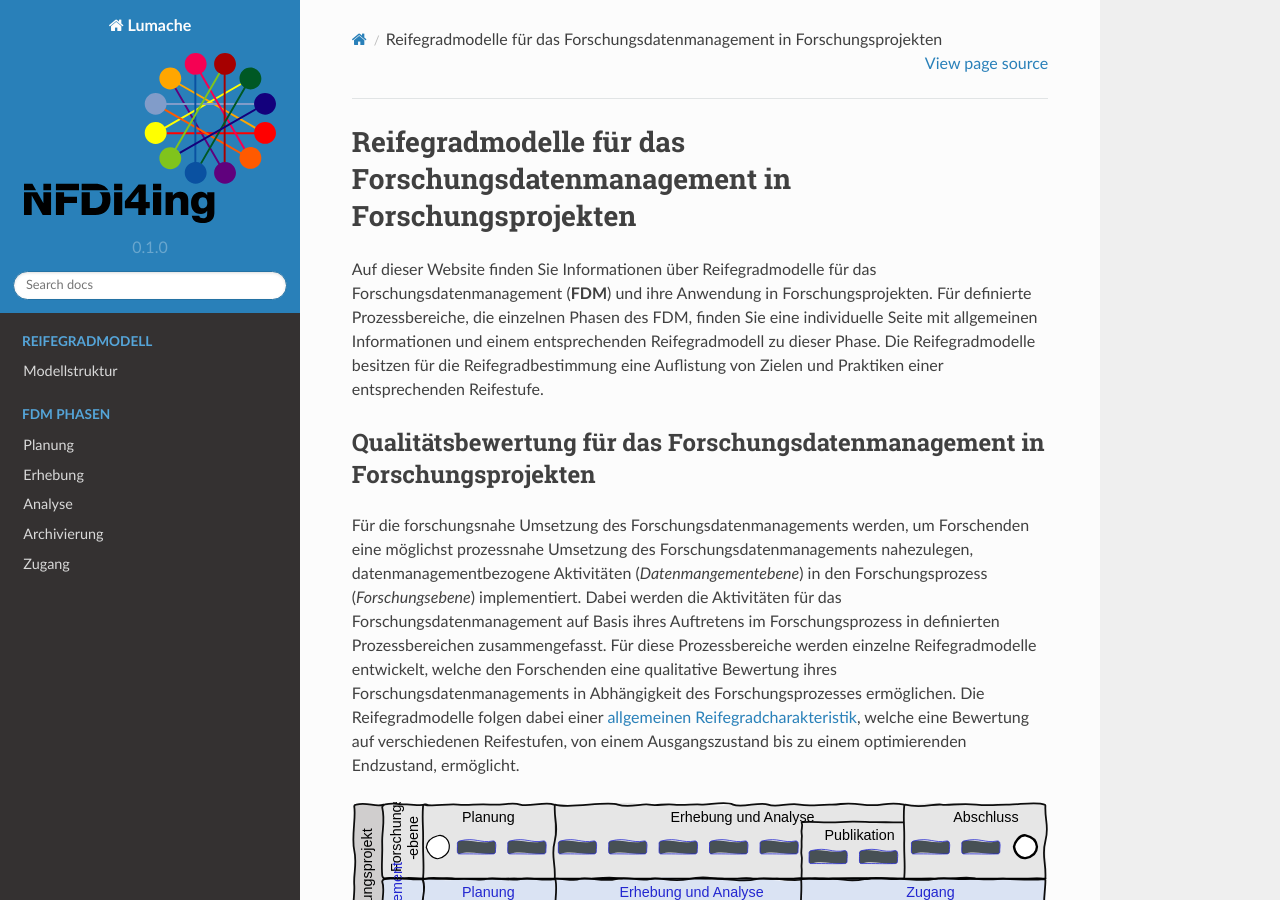
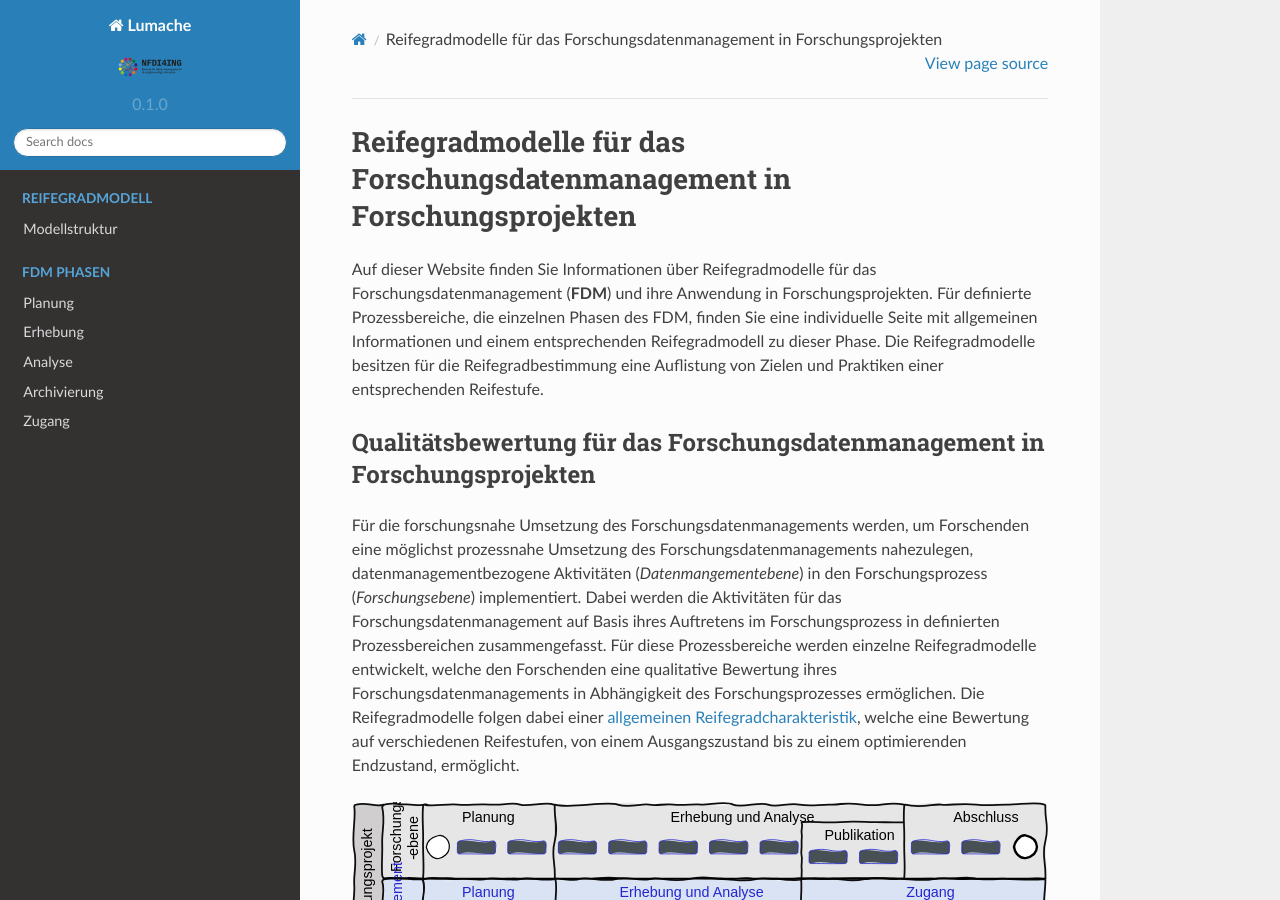
Before and after one commit to LUHMW/MaturityModelsNFDI4Ing, a Sphinx documentation site: the page built from docs/source/index.rst, in a window 1280 px wide and 900 px high. Built offline with Sphinx 7.4.7 and the Read the Docs theme 2.0.0, drawn with Linux system fonts in a browser that asks for light colours.

Commit message:
Update conf.py

```diff
--- a/docs/source/conf.py
+++ b/docs/source/conf.py
@@ -31,7 +31,7 @@ templates_path = ['_templates']
 
 html_theme = 'sphinx_rtd_theme'
 
-html_logo = 'logo_nfdi4ing_cmyk_hoch.svg'
+html_logo = 'NFDI4ING_Wort-Bildmarke_POS_RGB.svg'
 
 # -- Options for EPUB output
 epub_show_urls = 'footnote'
```
